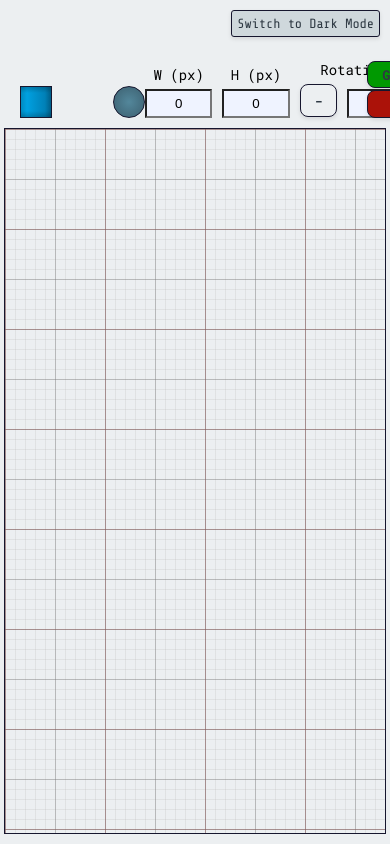
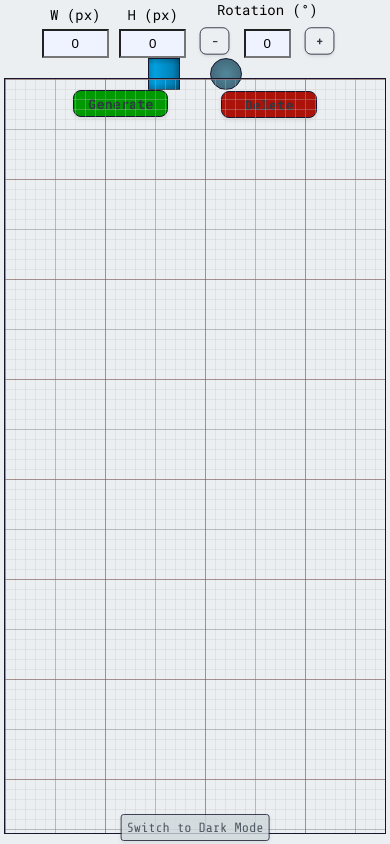
Before and after one commit to abikuneebus/pixel-reference, a React (Create React App) app: page / in a window 390 px wide. Built offline with nearby package versions, Linux system fonts and the light colour scheme; a web font is replaced by a local one.

Commit message:
style: Add media queries to ControlPanel & ThemeToggle

```diff
--- a/src/components/styles/ControlPanel.scss
+++ b/src/components/styles/ControlPanel.scss
@@ -234,6 +234,48 @@
       }
     }
   }
+
+  @media (max-width: $maxWidthTablet) {
+    // =768px
+  }
+
+}
+@media (max-width: $maxWidthMobile) {
+  .controlPanelContainer {
+    margin: 0 auto;
+    flex-direction: column;
+    padding: 0;
+    height: vh;
+    align-items: center;
+
+    .shapeSelectPnl {
+      align-items: center;
+      justify-content: space-around;
+      align-self: center;
+      order: 2;
+    }
+
+    .numericalInputContainer {
+      align-items: center;
+      justify-content: center;
+      align-self: center;
+      order: 1;
+      button {
+        scale: 0.8;
+      }
+    }
+
+    .lifeCycleBtnsPnl {
+      width: 80%;
+      align-items: center;
+      justify-content: space-around;
+      align-self: center;
+      flex-direction: row;
+      order: 3
+    }
+  }
+
+
 }
 
 .mainContainer.dark {
--- a/src/components/styles/ThemeToggle.scss
+++ b/src/components/styles/ThemeToggle.scss
@@ -52,3 +52,14 @@
     animation: themeToggleColorSwapReverse 1s ease forwards;
   }
 }
+
+@media (max-width: $maxWidthMobile) {
+  .themeToggle {
+    top: unset;
+    right: unset;
+    bottom: 3px;
+    left: 50%;
+    transform: translateX(-50%);
+    opacity: 0.8;
+  }
+}
--- a/src/components/styles/_variables.scss
+++ b/src/components/styles/_variables.scss
@@ -140,21 +140,6 @@ $zIndexOverlay: 300;
 $maxWidthContainer: 1200px;
 $lineHeightButton: 1.2;
 
-/*
-DISPLAY:
-- "Philosopher" 400, 700, *400*, *700*
-- "Trade Winds"
-- "Share Tech Mono"
-- "Syne Mono"
-NORMAL SANS:
-- "PT Sans" 400, 700, *400*, *700*
-- "Roboto" 400, 600, 700, *400*
-SERIF:
-- "Playfair Display" 400, *600*
-
-MONO:
-- "Roboto Mono" 400, 500, 600, 700
-
-SLAB SERIF:
-- "Roboto Slab" 400, 700
-*/
+// media queries
+$maxWidthMobile: 480px;
+$maxWidthTablet: 768px;
```
Also changed, not shown: src/App.scss (+8 -0 lines).
